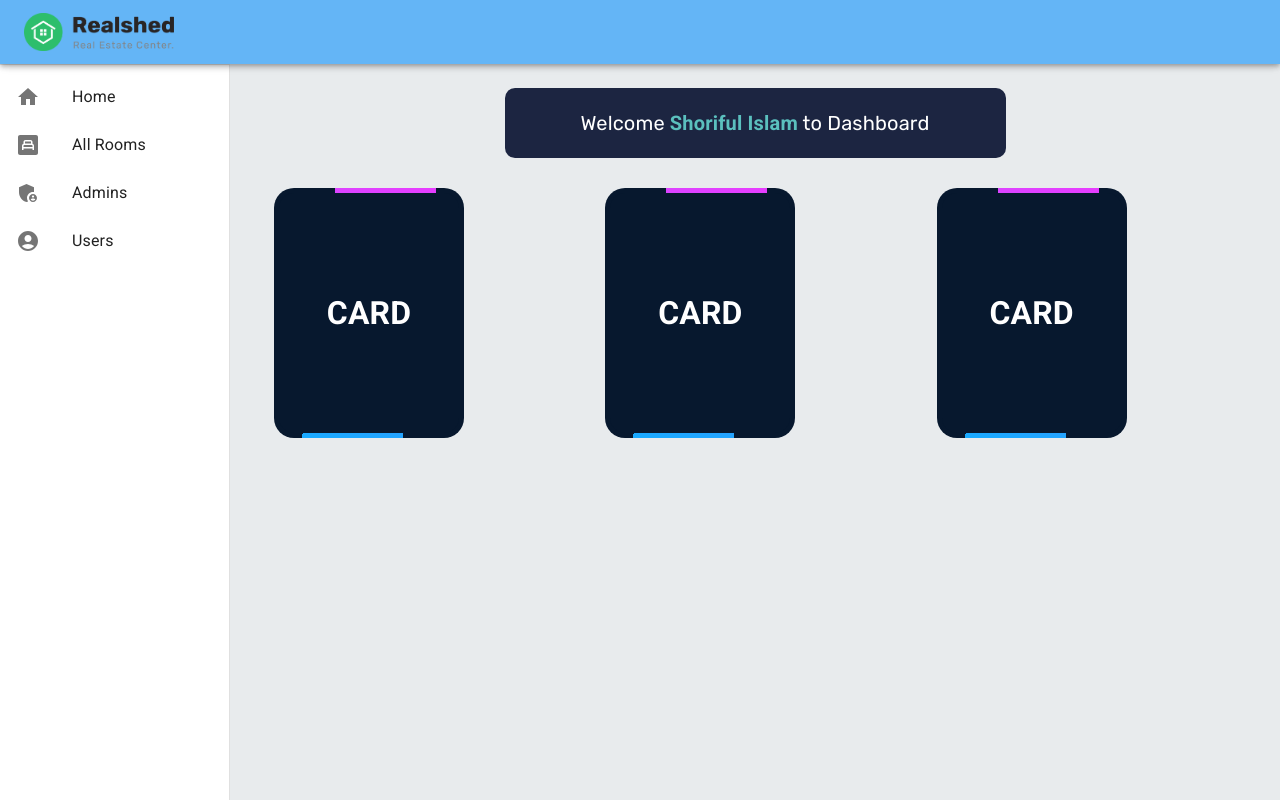
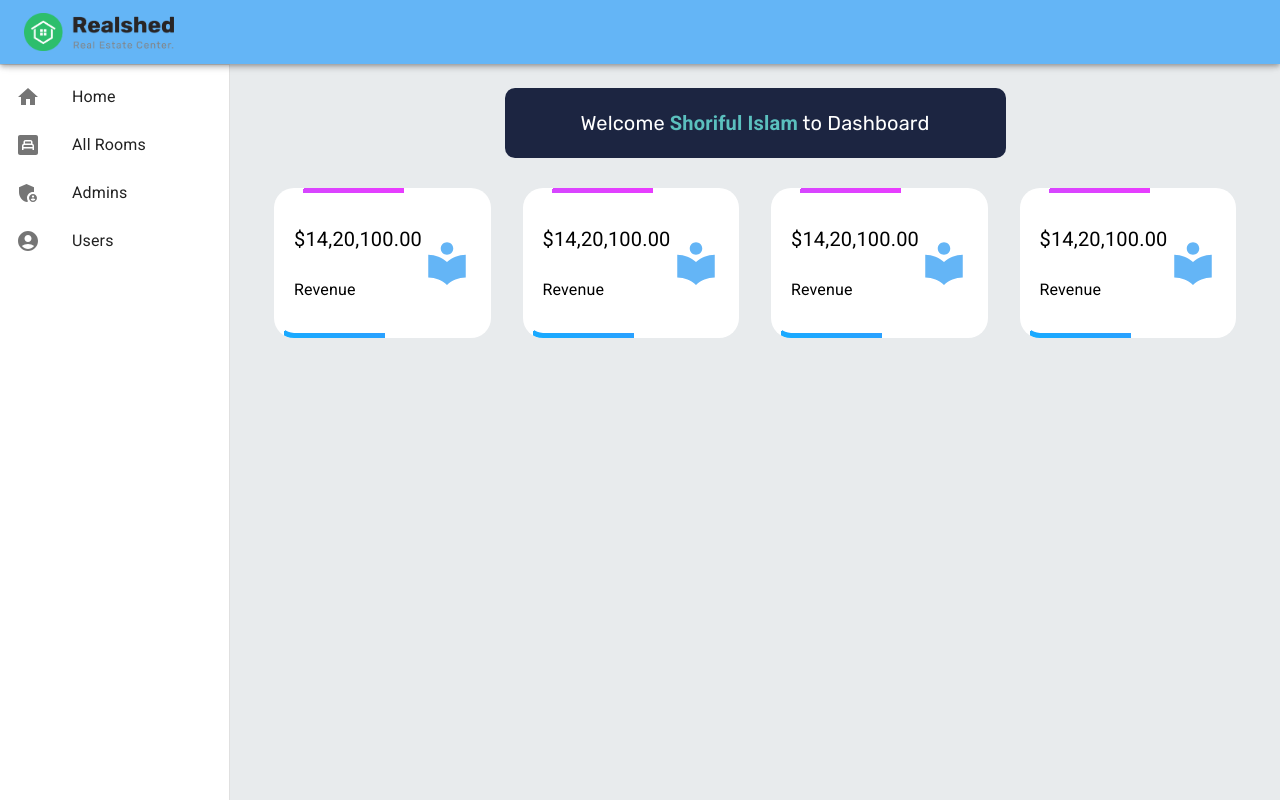
Before and after one commit to RiyaadHossain/Hoteltastic-Client, a React (Create React App) app: page /admin/dashboard in a window 1280 px wide. Built offline with nearby package versions, Linux system fonts and the light colour scheme; no server answers.

Commit message:
card finalize done

```diff
--- a/src/Components/MiniCard/CardForDashboard.css
+++ b/src/Components/MiniCard/CardForDashboard.css
@@ -1,21 +1,27 @@
 /* From uiverse.io by @bhaveshxrawat */
 .card {
-    width: 190px;
-    height: 250px;
-    background: #07182E;
+    /* width: 190px; */
+    width: 100%;
+    height: 150px;
+    /* background: #07182E; */
+    background: #fff;
     position: relative;
     display: flex;
-    place-content: center;
-    place-items: center;
+    align-items: center;
+    justify-content: space-between;
+    padding: 0 20px;
+    /* place-content: center;
+    place-items: center; */
     overflow: hidden;
     border-radius: 20px;
   }
 
-  .card h2 {
+
+  /* .card h2 {
     z-index: 1;
-    color: white;
+    color: black;
     font-size: 2em;
-  }
+  } */
 
   .card::before {
     content: '';
@@ -40,12 +46,24 @@
   .card::after {
     content: '';
     position: absolute;
-    background: #07182E;
+    /* background: #07182E; */
+    background: #fff;
     ;
     inset: 5px;
     border-radius: 15px;
   }
+  .card:hover:after{
+    background: #000;
+    transition: all 0.3s linear;
+  }
+
+  .card:hover p{
+    color: #fff
+  }
+
+
   /* .card:hover:before {
     background-image: linear-gradient(180deg, rgb(81, 255, 0), purple);
     animation: rotBGimg 3.5s linear infinite;
-  } */
+  }
+   */
--- a/src/Components/MiniCard/CardForDashboard.jsx
+++ b/src/Components/MiniCard/CardForDashboard.jsx
@@ -1,14 +1,31 @@
+import { Box, Typography } from '@mui/material';
 import React from 'react';
 import './CardForDashboard.css'
+import LocalLibraryIcon from '@mui/icons-material/LocalLibrary';
 
 const CardForDashboard = () => {
     return (
         <>
-            <div>
-            <div class="card">
-                <h2>CARD</h2>
-            </div>
-            </div>
+            <Box>
+            <Box className="card">
+                <Box sx={{
+                    fontFamily: "'Rubik', sans-serif",
+                    color:'#000',
+                    zIndex:1,
+                    display:'flex',
+                    justifyContent:'space-between',
+                    // alignItems:'center',
+                    flexDirection:'column',
+                }}>
+                    <Typography sx={{
+                        fontSize: 20,
+                        marginBottom: 3,
+                    }}>$14,20,100.00</Typography>
+                    <Typography >Revenue</Typography>
+                </Box>
+                <LocalLibraryIcon sx={{fontSize: 50,color:'#64b5f6',zIndex:1}}/>
+            </Box>
+            </Box>
         </>
     );
 };
--- a/src/Pages/Dashboard/Admin/AdminHome.jsx
+++ b/src/Pages/Dashboard/Admin/AdminHome.jsx
@@ -34,13 +34,16 @@ function AdminHome() {
       }
     }}>
       <Grid container spacing={4}>
-        <Grid item xs={12} sm={6} md={4} lg={4}>
+        <Grid item xs={12} sm={6} md={4} lg={3}>
           <CardForDashboard />
         </Grid>
-        <Grid item xs={12} sm={6} md={4} lg={4}>
+        <Grid item xs={12} sm={6} md={4} lg={3}>
           <CardForDashboard />
         </Grid>
-        <Grid item xs={12} sm={6} md={4} lg={4}>
+        <Grid item xs={12} sm={6} md={4} lg={3}>
+          <CardForDashboard />
+        </Grid>
+        <Grid item xs={12} sm={6} md={4} lg={3}>
           <CardForDashboard />
         </Grid>
       </Grid>
```
